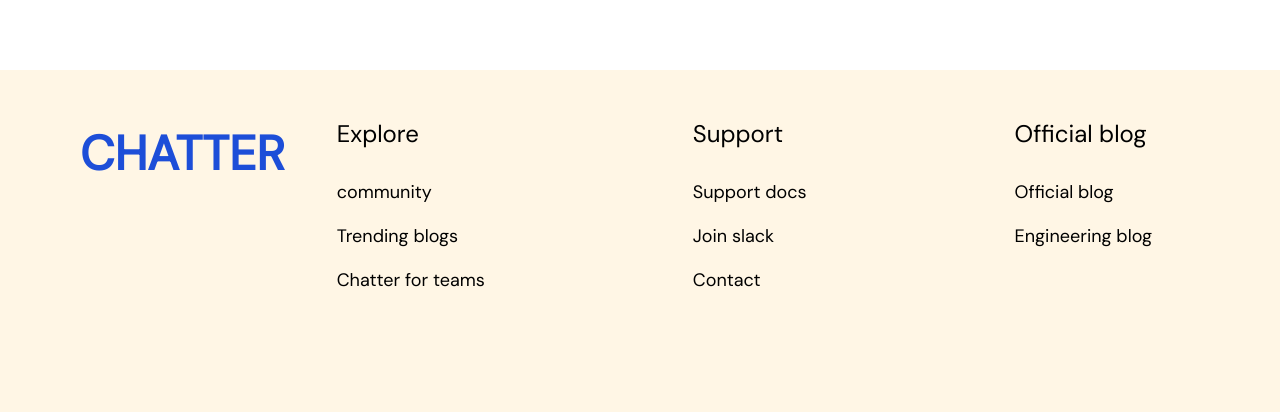
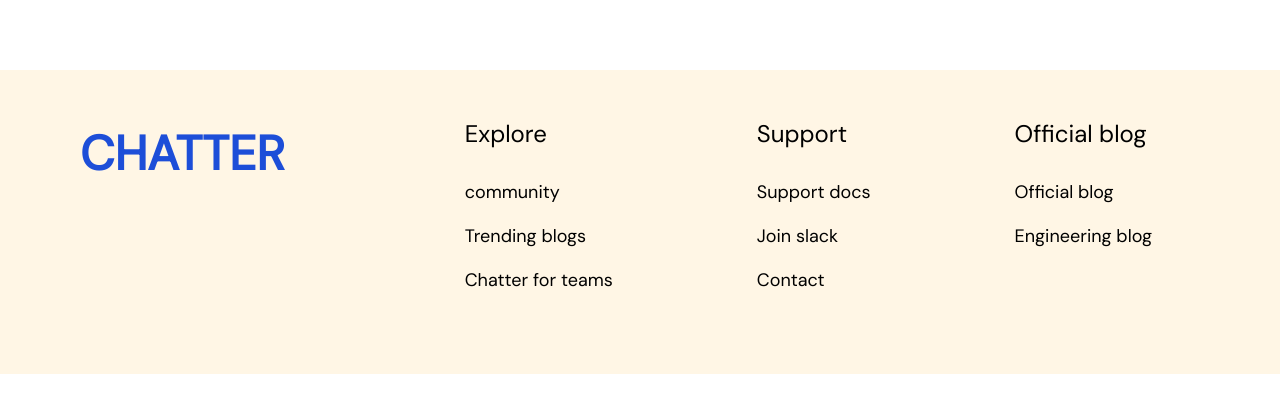
Before and after one commit to muzardemoses/Chatter-app, a React (Vite) app: page / in a window 1280 px wide. Shown: the part 3101-3513 px from the top of the page. After the commit the page ends 3475 px from the top, so only its background shows below. Built offline with nearby package versions, Linux system fonts and the light colour scheme; no server answers.

Commit message:
make landing page responsive for width 1280 and above

```diff
--- a/src/Components/Footer.tsx
+++ b/src/Components/Footer.tsx
@@ -1,10 +1,10 @@
 export const Footer = () => {
     return (
-        <div className="pt-12 pb-40 pl-32 pr-44 flex justify-between 2xl:pl-20 2xl:pr-32" style={{ backgroundColor: "#FFEDCC80" }}>
+        <div className="pt-12 pb-40 pl-32 pr-44 flex justify-between 2xl:pl-20 2xl:pr-32 2xl:pb-20" style={{ backgroundColor: "#FFEDCC80" }}>
             <div>
                 <h2 className="mt-3 uppercase font-bold text-5xl text-blue-700">Chatter</h2>
             </div>
-            <div className="flex gap-52">
+            <div className="flex gap-52 2xl:gap-36">
                 <div className="flex flex-col gap-7">
                     <h3 className="text-2xl font-medium">Explore</h3>
                     <div className="flex flex-col gap-4">
--- a/src/Components/Home/SecFive.tsx
+++ b/src/Components/Home/SecFive.tsx
@@ -4,7 +4,7 @@ import imgThree from "../../Images/Home/sec-five-img-three.jpg";
 
 export const SecFive = () => {
     return (
-        <div className="py-20 px-52 flex justify-between 2xl:px-40">
+        <div className="py-20 px-52 flex justify-between 2xl:px-32 2xl:gap-10">
             <div className="flex gap-6 items-center">
                 <div className="flex flex-col gap-24">
                     <img src={imgOne} alt="woman" className="rounded-full h-40 w-40" />
@@ -14,8 +14,8 @@ export const SecFive = () => {
             </div>
             <div className="flex flex-col gap-8">
                 <div className="flex flex-col gap-6">
-                    <h3 className="sec-five-h3-width text-5xl font-bold leading-relaxed">Write, read and connect with great minds on chatter</h3>
-                    <p className="sec-five-p-width text-lg font-normal">Share people your great ideas, and also read write-ups based on your interests. connect with people of same interests and goals  </p>
+                    <h3 className="w-[665px] text-5xl font-bold leading-relaxed 2xl:w-[550px]">Write, read and connect with great minds on chatter</h3>
+                    <p className="w-[594px] text-lg font-normal 2xl:w-[540px]">Share people your great ideas, and also read write-ups based on your interests. connect with people of same interests and goals  </p>
                 </div>
                 <button className='w-max px-6 py-3.5 bg-blue-700 text-white font-medium rounded-lg hover:bg-blue-800 transition duration-500 ease-in-out'>
                     Get Started
--- a/src/Components/Home/SecThree.tsx
+++ b/src/Components/Home/SecThree.tsx
@@ -6,7 +6,7 @@ import contentImg from '../../assets/Svg/Home/content-creation.svg';
 
 export const SecThree = () => {
     return (
-        <div className="px-52 flex flex-col gap-14 mb-28">
+        <div className="px-52 flex flex-col gap-14 mb-28 2xl:px-36">
             <div className="flex flex-col justify-center items-center gap-6">
                 <h4 className="text-black text-5xl font-bold">Why you should join chatter</h4>
                 <p className="text-black text-lg font-normal">Our goal is to make writers and readers see our platform as their next heaven for blogging, ensuring ease in interactions, connecting with like-minded peers, have access to favorite content based on interests and able to communicate your great ideas with people</p>
--- a/src/index.css
+++ b/src/index.css
@@ -89,14 +89,6 @@ body {
     width: 306px;;
 }
 
-/* Home Section Five Styles */
-.sec-five-h3-width{
-  width: 665px;
-}
-
-.sec-five-p-width{
-    width: 594px;
-}
 
 /* Auth Layout Styles */
 .auth-layout-div-width{
```
